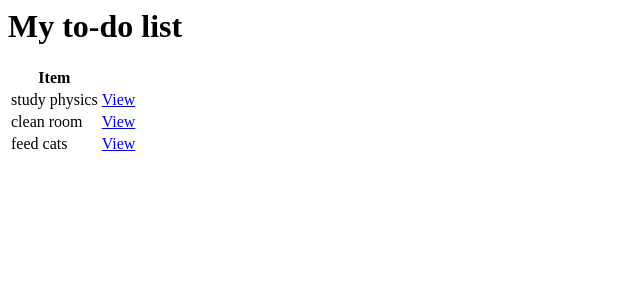
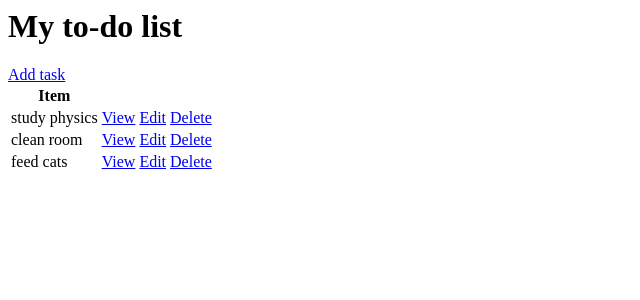
Before and after one commit to Umar-8/todo-list-django, a Django app: page / in a window 1280 px wide. Shown: the top 300 px of the page, without its empty margins (0-640 px from the left). Run offline with Django 5.2, Linux system fonts and the light colour scheme; data comes from the database, SQL or seed files in the repository; both versions use the stored data as it was after the commit.

Commit message:
full CRUD functionality

```diff
--- /dev/null
+++ b/todo_project/base/templates/base/task_confirm_delete.html
@@ -0,0 +1,6 @@
+<a href="{% url "tasks" %}">Go back</a>
+<form action="" method="POST">
+    {% csrf_token %}
+    <p>Are you sure you want to delete this task? "{{task}}" </p>
+    <input type="submit" value="Delete">
+</form>
--- a/todo_project/base/templates/base/task_list.html
+++ b/todo_project/base/templates/base/task_list.html
@@ -1,5 +1,5 @@
 <h1>My to-do list</h1>
-
+<a href="{% url "task-create" %}">Add task</a>
 <table>
     <tr>
         <th>
@@ -10,6 +10,8 @@
     <tr>
         <td>{{task.title}}</td>
         <td><a href="{% url "task" task.id %}">View</a></td>
+        <td><a href="{% url "task-update" task.id %}">Edit</a></td>
+        <td><a href="{% url "task-delete" task.id %}">Delete</a></td>
     </tr>
     {%empty%}
     <h3>No items in list</h3>
--- a/todo_project/base/urls.py
+++ b/todo_project/base/urls.py
@@ -1,8 +1,12 @@
 from django.urls import path
-from .views import TaskList, TaskDetail
+from .views import TaskList, TaskDetail, TaskCreate, TaskUpdate, DeleteView
 
 
 urlpatterns = [
     path('', TaskList.as_view(), name='tasks'),
     path('task/<int:pk>/', TaskDetail.as_view(), name='task'),
+    path('task-create', TaskCreate.as_view(), name='task-create'),
+    path('task-update/<int:pk>/', TaskUpdate.as_view(), name='task-update'),
+    path('task-delete/<int:pk>/', DeleteView.as_view(), name='task-delete'),
+
 ]
--- a/todo_project/base/views.py
+++ b/todo_project/base/views.py
@@ -1,6 +1,8 @@
 from django.shortcuts import render
 from django.views.generic.list import ListView
 from django.views.generic.detail import DetailView
+from django.views.generic.edit import CreateView, UpdateView, DeleteView
+from django.urls import reverse_lazy
 from .models import Task
 
 # Create your views here.
@@ -12,3 +14,18 @@ class TaskDetail(DetailView):
     model = Task
     context_object_name = 'task'
     template_name = 'base/task.html'
+
+class TaskCreate(CreateView):
+    model = Task
+    fields = '__all__'
+    success_url = reverse_lazy('tasks')
+
+class TaskUpdate(UpdateView):
+    model = Task
+    fields = '__all__'
+    success_url = reverse_lazy('tasks')
+
+class DeleteView(DeleteView):
+    model = Task
+    context_object_name = 'task'
+    success_url = reverse_lazy('tasks')
```
Also changed, not shown: todo_project/base/templates/base/task_form.html (added, +7 -0 lines), todo_project/db.sqlite3.
